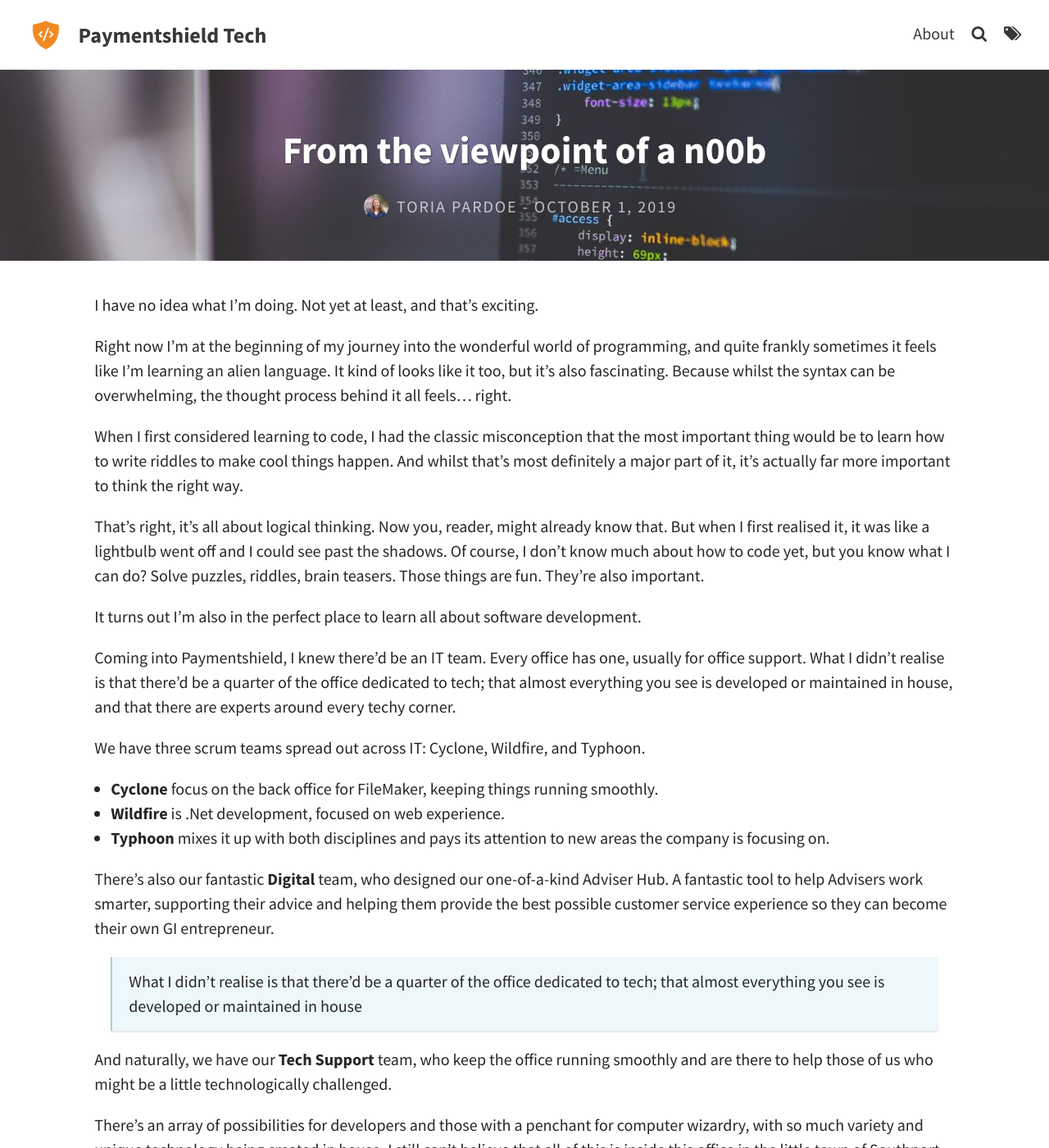
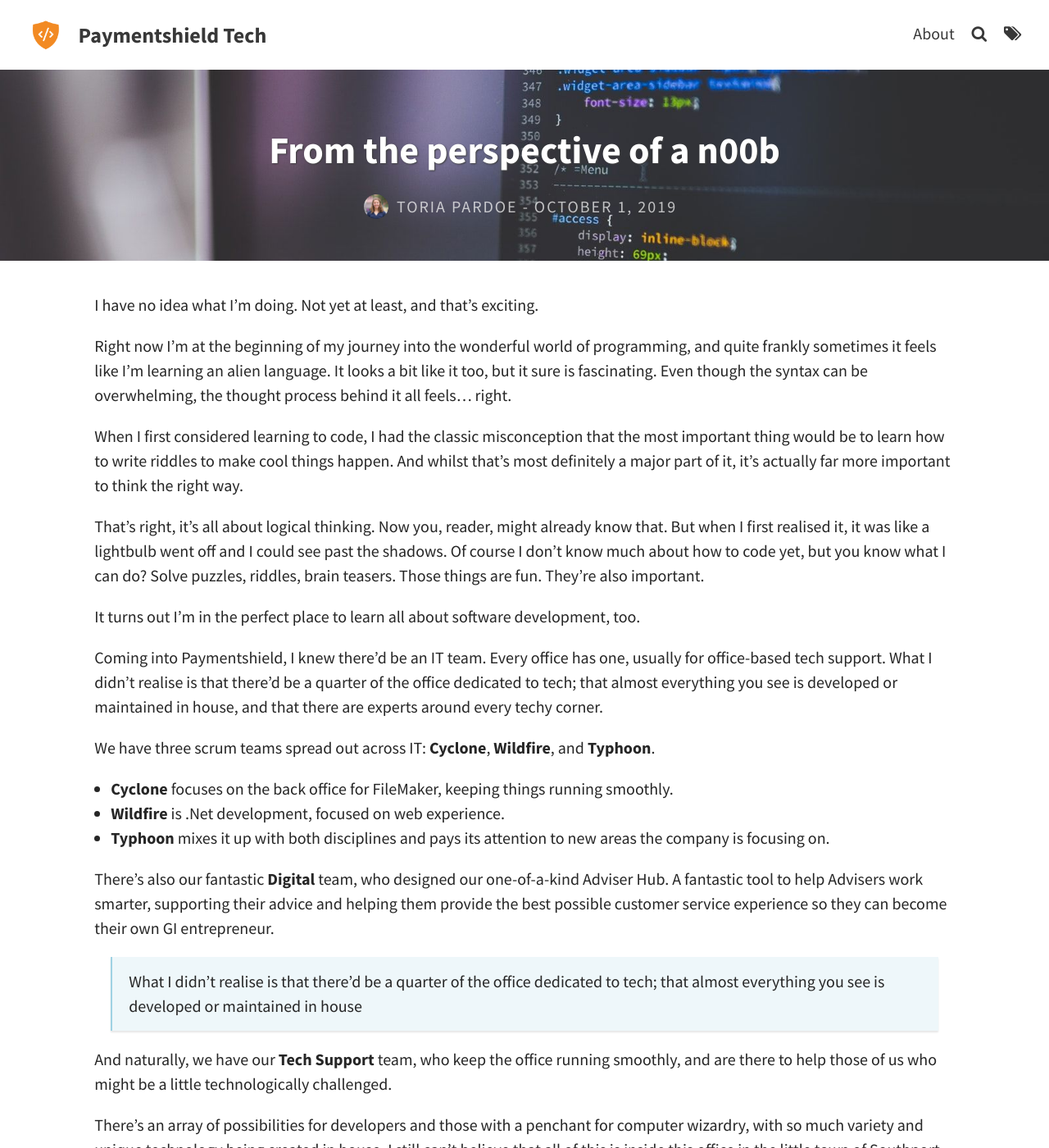
Before and after one commit to Paymentshield/tech-blog, a Jekyll site: the page built from _posts/2019-10-01-from-the-perspective-of-a-noob.md, in a window 1280 px wide and 1400 px high. Shown: the whole window at 82% size. Built offline with Jekyll 4.4.1, drawn with Linux system fonts in a browser that asks for light colours.

Commit message:
Update Torias post

```diff
--- a/_posts/2019-10-01-from-the-viewpoint-of-a-noob.md
+++ b/_posts/2019-10-01-from-the-perspective-of-a-noob.md
@@ -1,6 +1,6 @@
 ---
 layout: post
-title: From the viewpoint of a n00b
+title: From the perspective of a n00b
 feature-img: "assets/img/pexels/computer.jpeg"
 thumbnail: "assets/img/pexels/computer.jpeg"
 image: "assets/img/pexels/computer.jpeg"
@@ -10,19 +10,19 @@
 
 I have no idea what I'm doing. Not yet at least, and that's exciting.
 
-Right now I'm at the beginning of my journey into the wonderful world of programming, and quite frankly sometimes it feels like I'm learning an alien language. It kind of looks like it too, but it's also fascinating. Because whilst the syntax can be overwhelming, the thought process behind it all feels… right.
+Right now I'm at the beginning of my journey into the wonderful world of programming, and quite frankly sometimes it feels like I'm learning an alien language. It looks a bit like it too, but it sure is fascinating. Even though the syntax can be overwhelming, the thought process behind it all feels… right.
 
 When I first considered learning to code, I had the classic misconception that the most important thing would be to learn how to write riddles to make cool things happen. And whilst that's most definitely a major part of it, it's actually far more important to think the right way.
 
-That's right, it's all about logical thinking. Now you, reader, might already know that. But when I first realised it, it was like a lightbulb went off and I could see past the shadows. Of course, I don't know much about how to code yet, but you know what I can do? Solve puzzles, riddles, brain teasers. Those things are fun. They're also important.
+That's right, it's all about logical thinking. Now you, reader, might already know that. But when I first realised it, it was like a lightbulb went off and I could see past the shadows. Of course I don't know much about how to code yet, but you know what I can do? Solve puzzles, riddles, brain teasers. Those things are fun. They're also important.
 
-It turns out I'm also in the perfect place to learn all about software development.
+It turns out I'm in the perfect place to learn all about software development, too.
 
-Coming into Paymentshield, I knew there'd be an IT team. Every office has one, usually for office support. What I didn't realise is that there'd be a quarter of the office dedicated to tech; that almost everything you see is developed or maintained in house, and that there are experts around every techy corner.
+Coming into Paymentshield, I knew there'd be an IT team. Every office has one, usually for office-based tech support. What I didn't realise is that there'd be a quarter of the office dedicated to tech; that almost everything you see is developed or maintained in house, and that there are experts around every techy corner.
 
-We have three scrum teams spread out across IT: Cyclone, Wildfire, and Typhoon.
+We have three scrum teams spread out across IT: **Cyclone**, **Wildfire**, and **Typhoon**.
 
- + **Cyclone** focus on the back office for FileMaker, keeping things running smoothly.
+ + **Cyclone** focuses on the back office for FileMaker, keeping things running smoothly.
  + **Wildfire** is .Net development, focused on web experience.
  + **Typhoon** mixes it up with both disciplines and pays its attention to new areas the company is focusing on.
 
@@ -30,7 +30,7 @@
 
 > What I didn't realise is that there'd be a quarter of the office dedicated to tech; that almost everything you see is developed or maintained in house
 
-And naturally, we have our **Tech Support** team, who keep the office running smoothly and are there to help those of us who might be a little technologically challenged.
+And naturally, we have our **Tech Support** team, who keep the office running smoothly, and are there to help those of us who might be a little technologically challenged.
 
 There's an array of possibilities for developers and those with a penchant for computer wizardry, with so much variety and unique technology being created in house. I still can't believe that all of this is inside this office in the little town of Southport. Until I started working here, I had no idea, and I'm still learning all about it.
 
```
